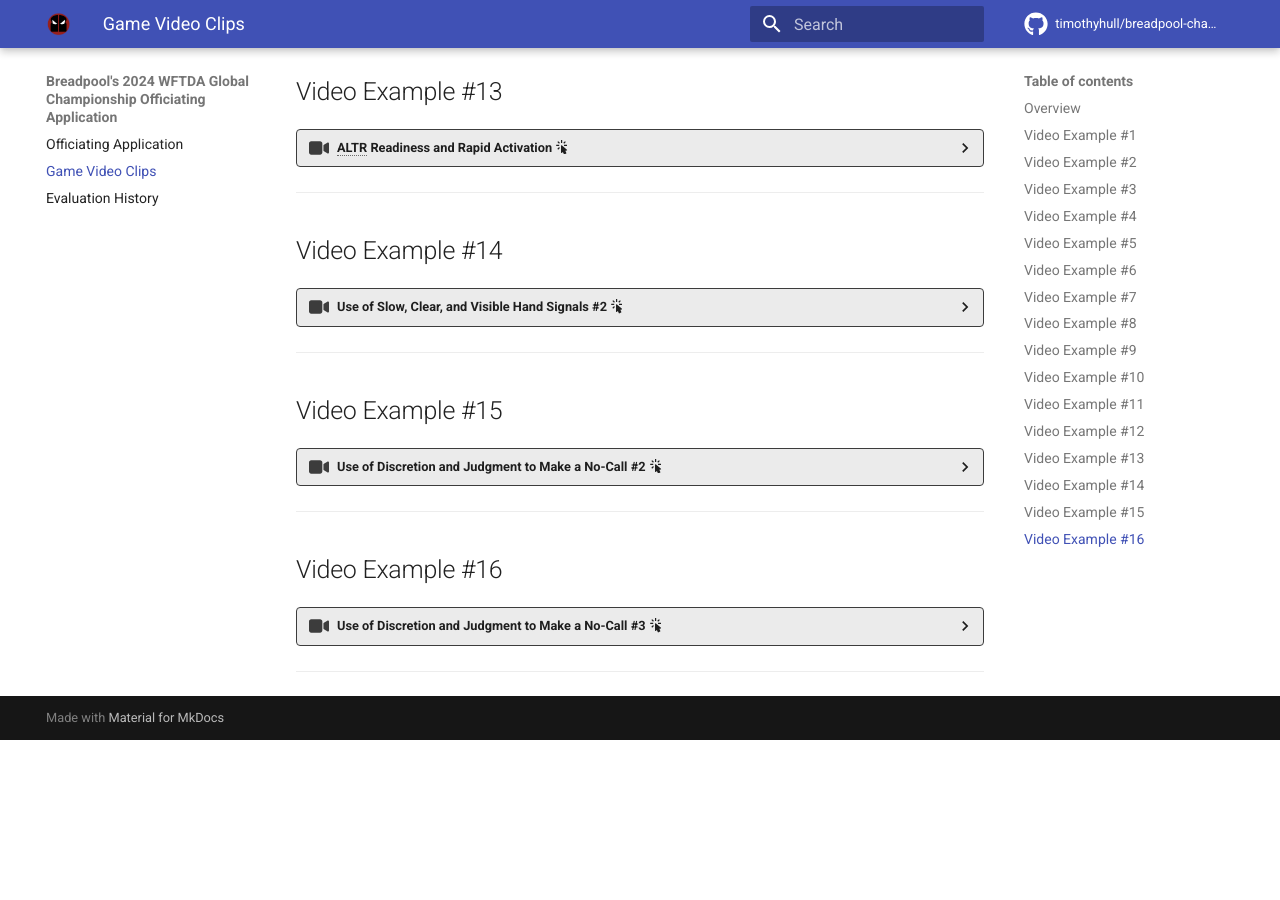
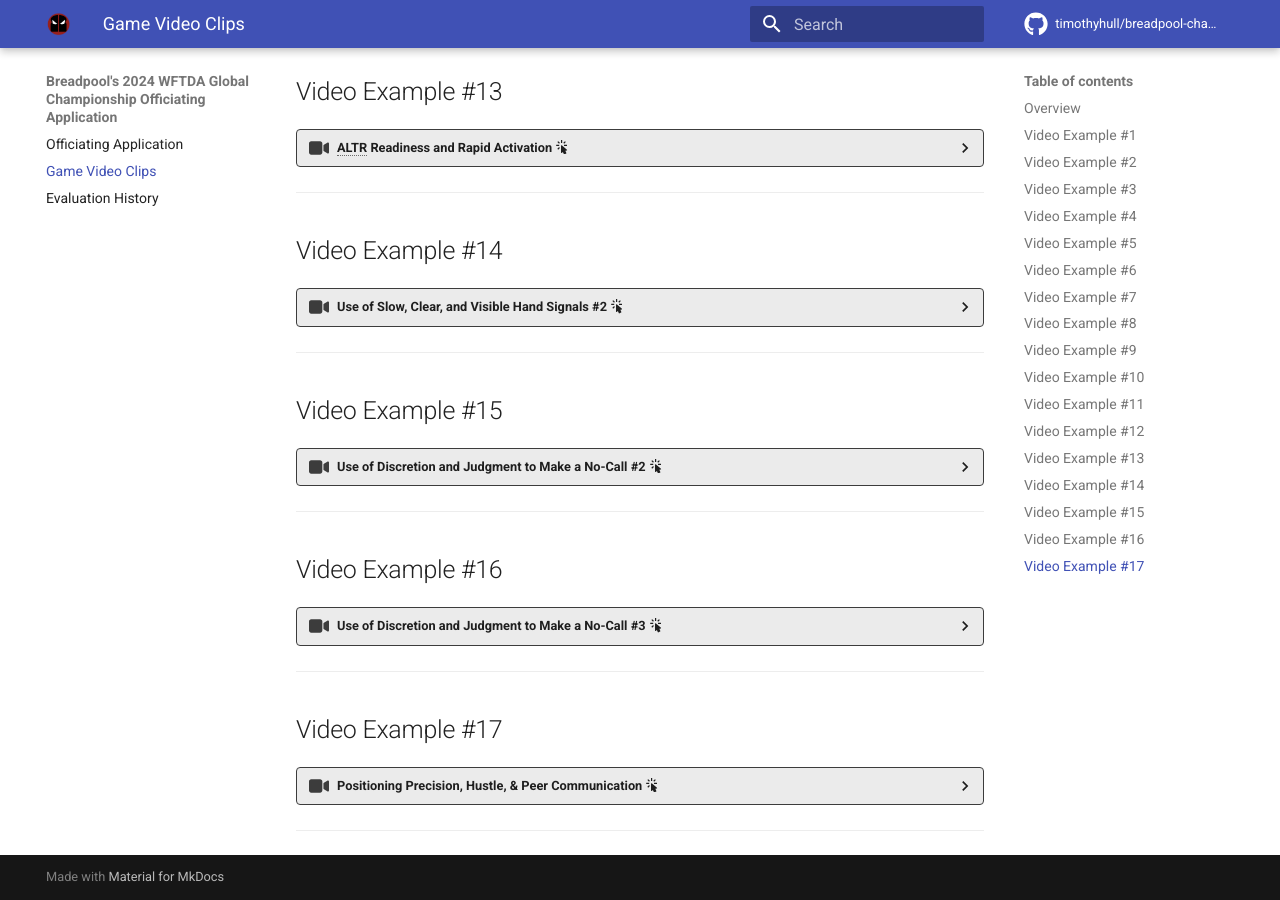
Before and after one commit to timothyhull/breadpool-champs-app, an MkDocs documentation site: the page built from docs/game_video_clips.md, in a window 1280 px wide and 900 px high, scrolled down 2182 px. Built offline with MkDocs 1.6.1 and Material for MkDocs 9.7.7, drawn with Linux system fonts in a browser that asks for light colours; comment, search, counter and statistics services are not loaded; before the commit the page ends 2922 px from its top, so only the background shows below that; some of the changed lines change nothing that is shown.

Commit message:
Update video clips

```diff
--- a/docs/game_video_clips.md
+++ b/docs/game_video_clips.md
@@ -438,3 +438,44 @@
     </center>
 
 ---
+
+## Video Example #17
+
+??? video "Positioning Precision, Hustle, & Peer Communication :material-cursor-default-click:"
+
+    === "Overview :material-cursor-default-click:"
+
+        - The 1:15:44 mark of this video is the start of jam 17 in period 2.
+        - This is a playoff game that determines which team will earn a position in the 2024 WFTDA Global Championship Tournament.
+
+    === "Outcome :material-cursor-default-click:"
+
+        - I am the rear OPR, and although nothing extraordinary happens in this jam, I believe this jam is a good example oh how you can expect me to officiate for any level of play.
+
+    === "Importance :material-cursor-default-click:"
+
+        - You will observe me:
+
+            1. Continuously adjusting my position to have as precise a point of view of relevant game action as possible.
+            2. Using sharp movements to accelerate and decelerate, even in small spaces, to improve my positioning precision.
+            3. Sprinting, even in small spaces, to be exactly where I need to be.
+            4. Using lateral movement techniques like tracking, cross-pulls, and power slides that allow me to keep my body facing the pack, give me the widest possible angle to observe game action, and afford me the flexibility to quickly change direction and accelerate at any moment.
+            5. Using non-standard visual cues, hand signals, and head movements to relay information to my peer officials.
+
+        - At the 1:16:35 mark, one of the JRs issues a penalty to White #39, who appears to illegally exit the track.
+
+            1. Understanding the severity of issuing a player a second penalty, especially in a playoff game, I point at the player to get the attention of my CHR so they can determine if they want to issue a second penalty (they do).
+
+        - At the 1:16:46 mark, the front OPR issues a penalty to Purple #11 (blocker) that the front IPR repeats, in order to relay the call to the player.
+
+            1. Purple #117 (jammer) hears the repeated penalty call, and, apparently believing they have their own penalty, leaves the track to self-report to the penalty box.
+            2. Suspecting #117 may not have a penalty, I immediately start pointing and verbally relaying my observation to my peer officials who return Purple #117 to the track with only minimal impact to gameplay.
+
+    <center>
+        <iframe align="middle" width="560" height="315" src="https://www.youtube.com/embed/BgDs6dRxRRs?start=4544" title="https://youtu.be/BgDs6dRxRRs?t=4544" frameborder="0" allow="accelerometer; autoplay; clipboard-write; encrypted-media; gyroscope; picture-in-picture; web-share" referrerpolicy="strict-origin-when-cross-origin" allowfullscreen></iframe>
+    </center>
+    <center>
+        <br>[https://youtu.be/BgDs6dRxRRs?t=4545 :octicons-link-external-24:](https://youtu.be/BgDs6dRxRRs?t=4544){ target=_blank }
+    </center>
+
+---
```
